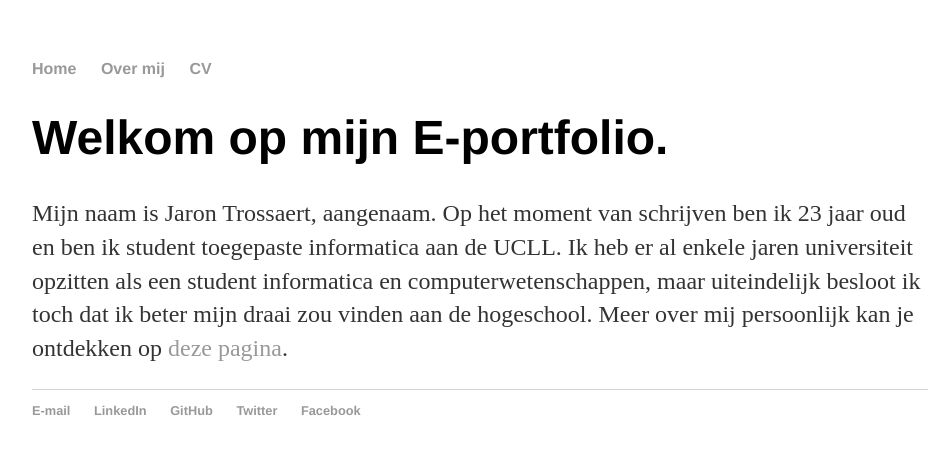
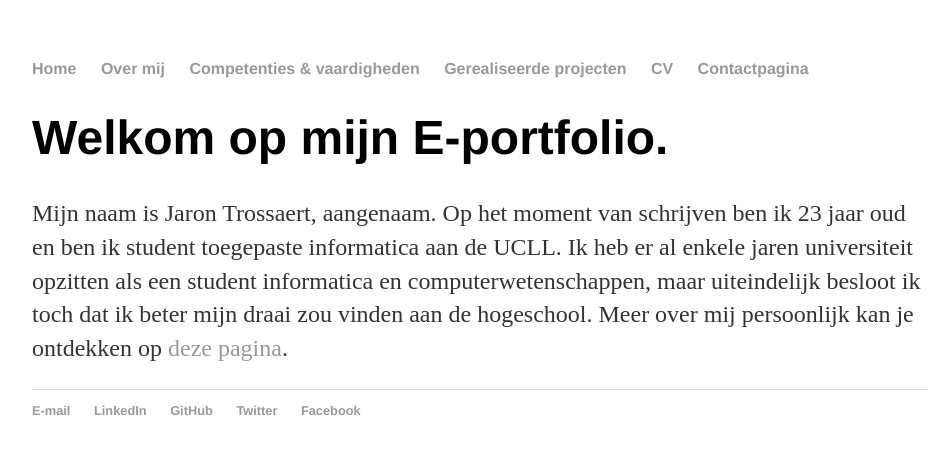
Before and after one commit to Jornax/Jornax.github.io, a Jekyll site: the page built from index.html, in a window 1280 px wide. Shown: the top 454 px of the page, without its empty margins (160-1112 px from the left). Built offline with Jekyll 4.4.1, drawn with Linux system fonts in a browser that asks for light colours.

Commit message:
Update default.html

```diff
--- a/_layouts/default.html
+++ b/_layouts/default.html
@@ -10,7 +10,10 @@
 	    		<ul>
 	        		<li><a href="/">Home</a></li>
 		        	<li><a href="/about">Over mij</a></li>
+				<li><a href="/about">Competenties & vaardigheden</a></li>
+				<li><a href="/about">Gerealiseerde projecten</a></li>
 	        		<li><a href="/cv">CV</a></li>
+				<li><a href="/about">Contactpagina</a></li>
 	    		</ul>
 			</nav>
 			<div class="container">
```
